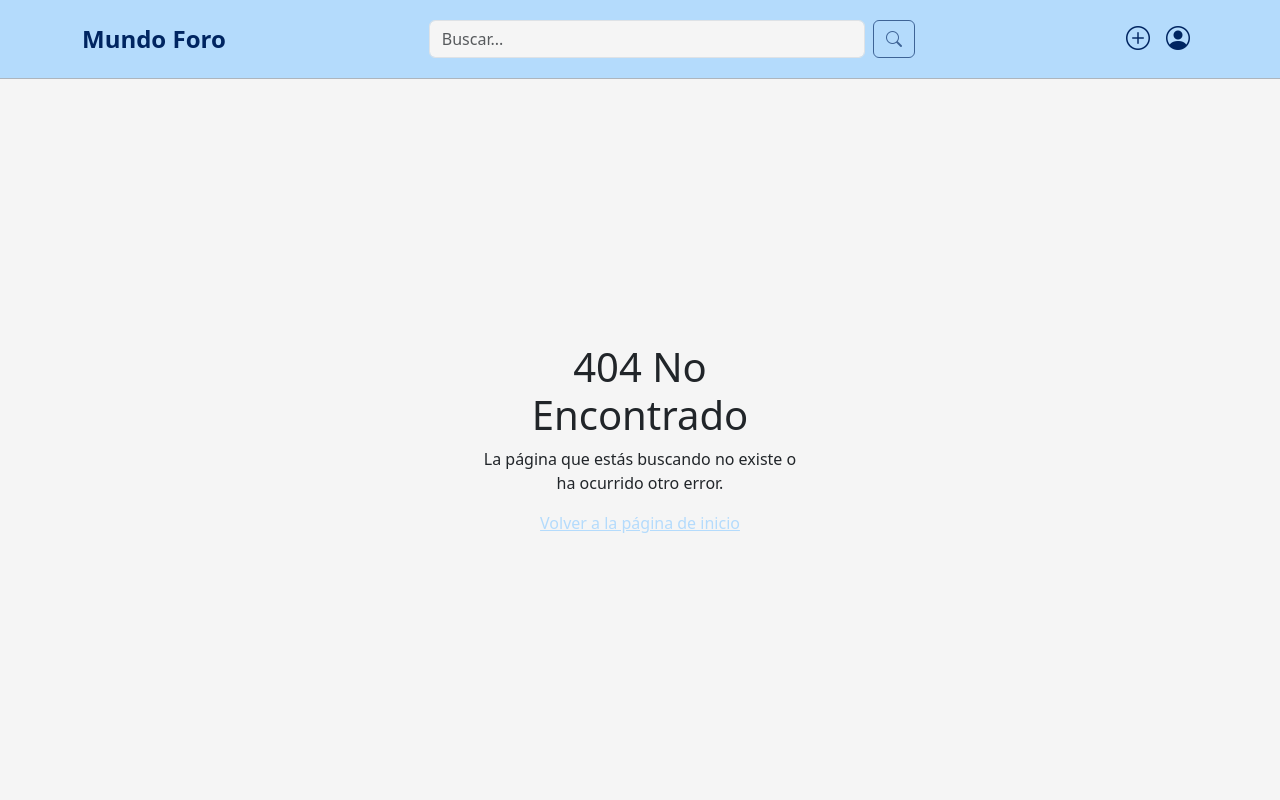
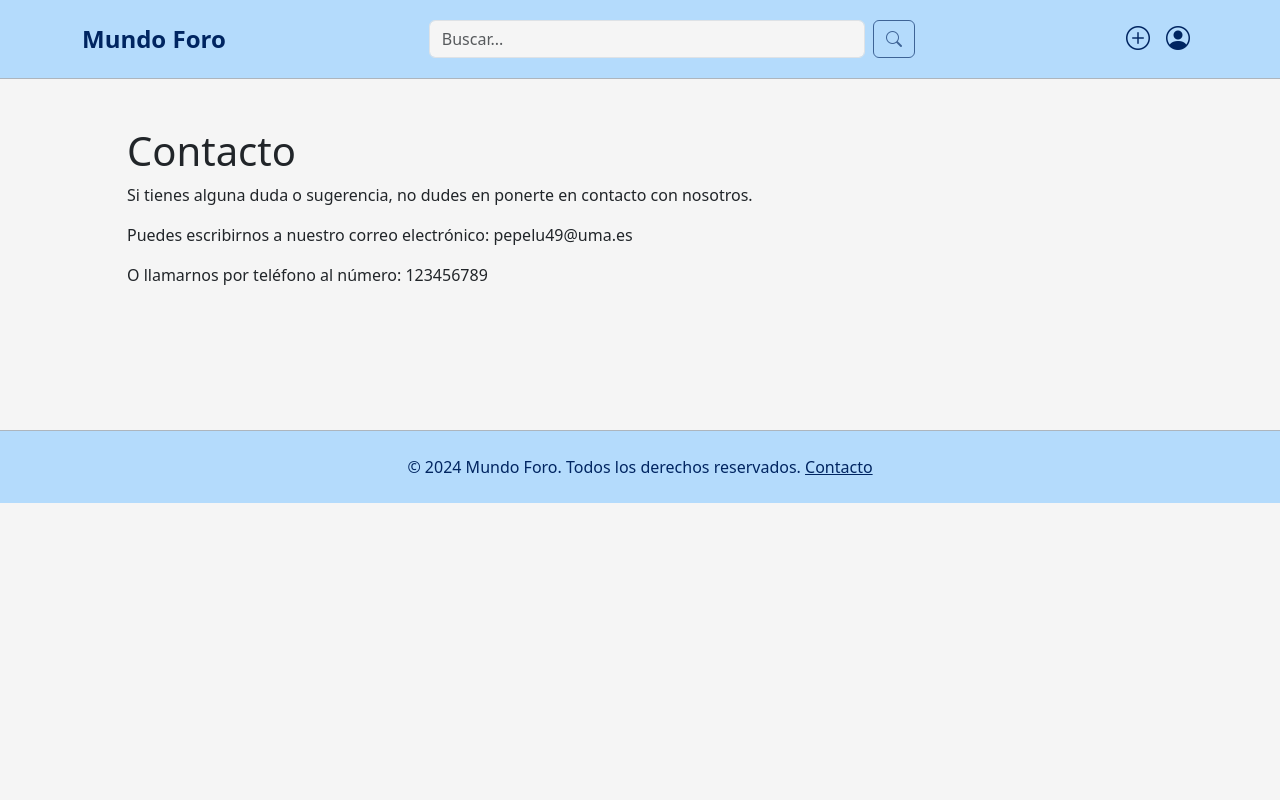
Before and after one commit to Croissanton/IU_Proyecto, a React (Create React App) app in the folder foro-mundo/: page /contact in a window 1280 px wide. Before the commit this address had no page. Shown: the top 800 px of the page. Built offline with nearby package versions, Linux system fonts and the light colour scheme.

Commit message:
ContactPage

```diff
--- a/foro-mundo/src/Components/Footer.js
+++ b/foro-mundo/src/Components/Footer.js
@@ -1,10 +1,14 @@
 import React from "react";
+import {NavLink} from "react-router-dom";
 
 const Footer = () => {
   return (
     <footer className="bg-primary text-secondary text-center py-4 border-top border-dark-subtle">
       <p className="m-0">
-        &copy; 2024 Mundo Foro. Todos los derechos reservados.
+        &copy; 2024 Mundo Foro. Todos los derechos reservados.{" "}
+        <NavLink to="/contact" style={{color: "inherit"}}>
+          Contacto
+        </NavLink>
       </p>
     </footer>
   );
--- /dev/null
+++ b/foro-mundo/src/Pages/ContactPage.js
@@ -0,0 +1,22 @@
+import React from "react";
+import MainLayout from "../layout/MainLayout.js";
+
+function ContactPage() {
+  return (
+    <MainLayout>
+      <h1>Contacto</h1>
+      <p>
+          Si tienes alguna duda o sugerencia, no dudes en ponerte en contacto con
+          nosotros.
+      </p>
+      <p>
+          Puedes escribirnos a nuestro correo electrónico: pepelu49@uma.es
+      </p>
+      <p>
+          O llamarnos por teléfono al número: 123456789
+      </p>
+    </MainLayout>
+  );
+}
+
+export default ContactPage;
--- a/foro-mundo/src/index.js
+++ b/foro-mundo/src/index.js
@@ -9,6 +9,7 @@ import SearchPage from "./Pages/SearchPage";
 import PostPage from "./Pages/PostPage";
 import PostCreationPage from "./Pages/PostCreationPage";
 import ErrorPage from "./Pages/ErrorPage";
+import ContactPage from "./Pages/ContactPage";
 
 const router = createBrowserRouter([
   {
@@ -32,6 +33,10 @@ const router = createBrowserRouter([
     element: <PostCreationPage />,
   },
   {
+    path: "/contact",
+    element: <ContactPage />,
+  },
+  {
     path: "*",
     element: <ErrorPage />,
   },
```
